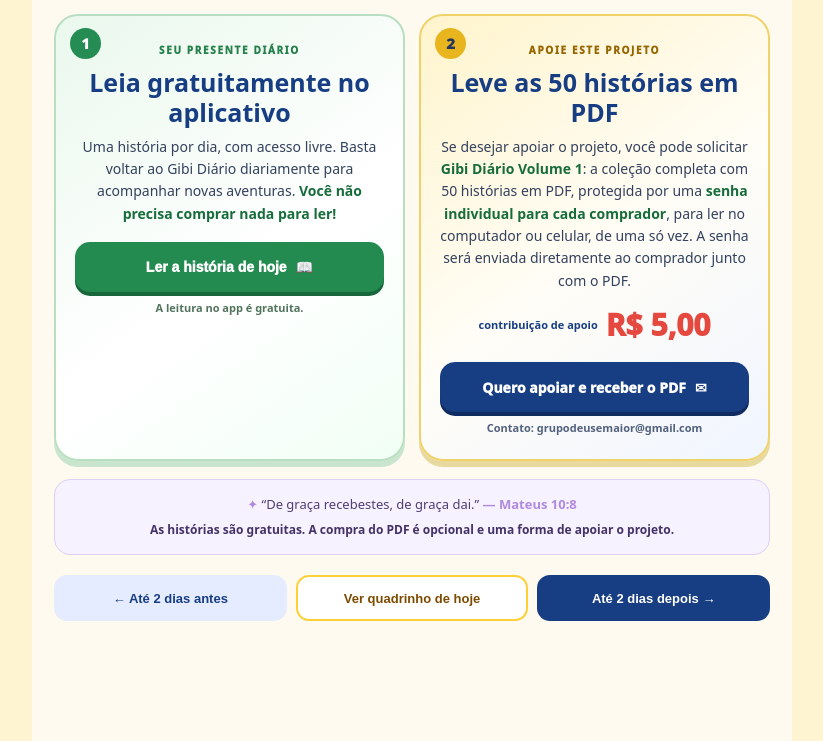
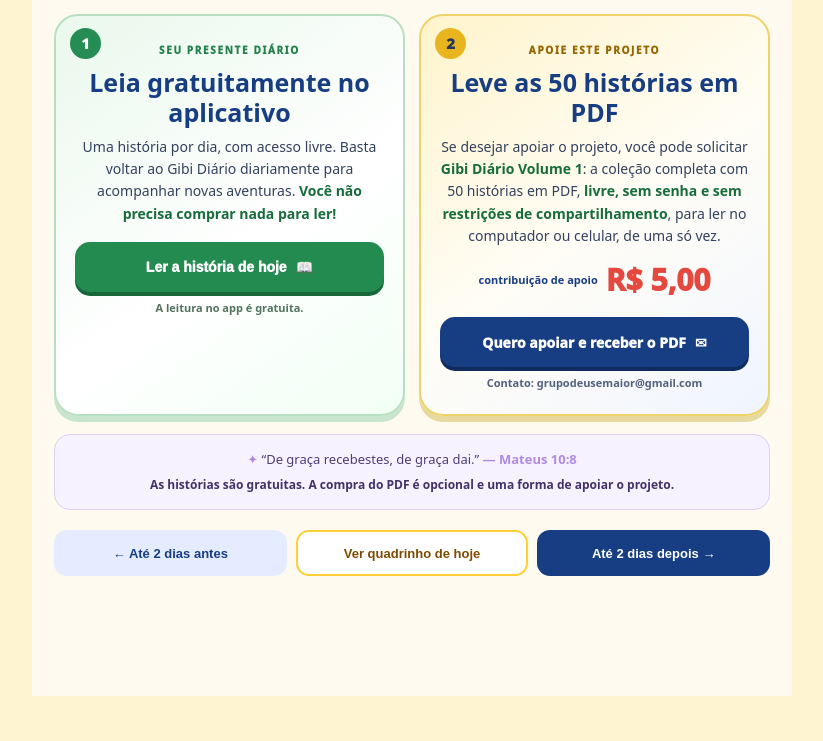
Before and after one commit to gregorioerobozinho/Gibi-Diario-Volume-1, a plain HTML site: page index.html in a window 1280 px wide. Shown: the part 907-1648 px from the top of the page, without its empty margins (228-1051 px from the left). After the commit the page ends 1603 px from the top, so only its background shows below. Drawn offline with Linux system fonts and the light colour scheme.

Commit message:
Versão 2

```diff
--- a/index.html
+++ b/index.html
@@ -53,7 +53,7 @@
         <div class="choice-number">2</div>
         <div class="choice-label">APOIE ESTE PROJETO</div>
         <h2>Leve as 50 histórias em PDF</h2>
-        <p>Se desejar apoiar o projeto, você pode solicitar <strong>Gibi Diário Volume 1</strong>: a coleção completa com 50 histórias em PDF, protegida por uma <strong>senha individual para cada comprador</strong>, para ler no computador ou celular, de uma só vez. A senha será enviada diretamente ao comprador junto com o PDF.</p>
+        <p>Se desejar apoiar o projeto, você pode solicitar <strong>Gibi Diário Volume 1</strong>: a coleção completa com 50 histórias em PDF, <strong>livre, sem senha e sem restrições de compartilhamento</strong>, para ler no computador ou celular, de uma só vez.</p>
         <div class="support-price"><span>contribuição de apoio</span><strong>R$ 5,00</strong></div>
         <a class="choice-button support-button" href="mailto:grupodeusemaior@gmail.com?subject=Quero%20apoiar%20o%20Gibi%20Di%C3%A1rio%20Volume%201%20e%20receber%20o%20PDF&body=Ol%C3%A1!%20Gostaria%20de%20apoiar%20o%20projeto%20Gibi%20Di%C3%A1rio%20com%20R%24%205%2C00%20e%20receber%20a%20cole%C3%A7%C3%A3o%20completa%20em%20PDF.">Quero apoiar e receber o PDF <span aria-hidden="true">✉</span></a>
         <small>Contato: grupodeusemaior@gmail.com</small>
@@ -94,7 +94,7 @@
       <button id="close-offer" class="close-button" type="button" aria-label="Fechar">×</button>
       <div class="offer-kicker">MAIS AVENTURAS ESPERAM POR VOCÊ!</div>
       <h2>Quer ler todas as histórias?</h2>
-      <p>As histórias do aplicativo continuam sendo gratuitas! Você pode voltar amanhã e acompanhar a próxima aventura. Se quiser apoiar o projeto, também pode solicitar <strong>Gibi Diário Volume 1</strong>, com as <strong>50 histórias</strong> em PDF protegido por uma senha individual do comprador, para ler no computador ou celular. A senha será fornecida na entrega.</p>
+      <p>As histórias do aplicativo continuam sendo gratuitas! Você pode voltar amanhã e acompanhar a próxima aventura. Se quiser apoiar o projeto, também pode solicitar <strong>Gibi Diário Volume 1</strong>, com as <strong>50 histórias</strong> em PDF livre, sem senha, para ler no computador ou celular e compartilhar com quem desejar.</p>
       <div class="offer-price"><span>apoio voluntário ao projeto</span><strong>R$ 5,00</strong></div>
       <a class="offer-button" href="mailto:grupodeusemaior@gmail.com?subject=Quero%20adquirir%20o%20Gibi%20Di%C3%A1rio%20completo&body=Ol%C3%A1!%20Gostaria%20de%20adquirir%20o%20Gibi%20Di%C3%A1rio%20Volume%201%20em%20PDF.">Apoiar e solicitar PDF</a>
       <p class="offer-contact">A leitura no app não depende de compra.<br>grupodeusemaior@gmail.com</p>
```
